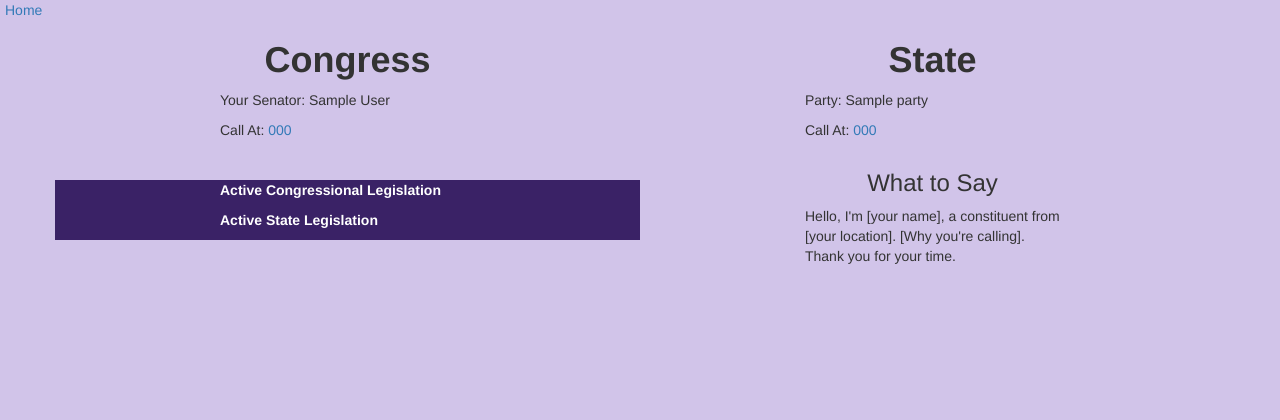
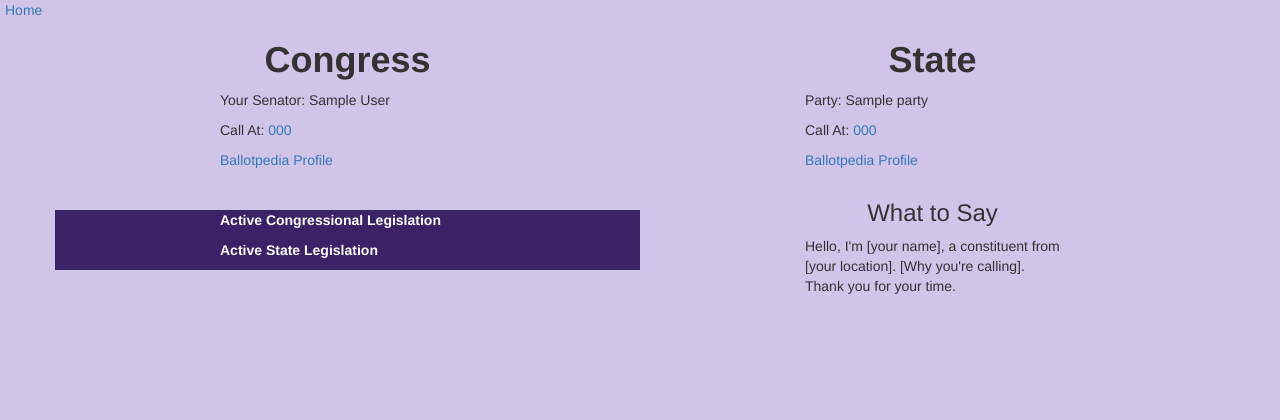
Before and after one commit to sathvikn/yourgovyourvoice, a Flask app: template templates/reps.html in a window 1280 px wide. Shown: the top 420 px of the page. Run offline with Flask 2, Linux system fonts and the light colour scheme; the template is opened without the code that fills it: most values are stand-ins (such as "Sample title", 1, 10 or a date in 2020); some libraries are stand-ins or nearby versions.

Commit message:
ballotpedia

```diff
--- a/templates/fedbilldetail.html
+++ b/templates/fedbilldetail.html
@@ -14,7 +14,11 @@
   <body >
     <div class = 'base'><a href="/index" style = 'margin-left: 5'>Home</a> </div>
 
-  <h1> {{ bill_title }} </h1>
+  <h1> {% filter upper %}
+    {{b.bill_id}}:
+    {% endfilter %}
+
+  {{ bill_title }} </h1>
   <p> Summary: {{ b.summary }} </p>
   <p> {% if b.history.house_passage_result == 'pass' and not b.history.senate_passage_result or not b.history.senate_passage_result%}
       Active in Senate </p>
--- a/templates/reps.html
+++ b/templates/reps.html
@@ -34,6 +34,7 @@
         <p> Party: Independent </p>
         {% endif %}
         <p> Call At: <a href = 'tel:'{{c.phone}}> {{ c.phone }}</a></p>
+        <p> <a href = {{c.ballotpedia}}> Ballotpedia Profile </a> </p>
     {% endfor %}
     </div>
     <div class = 'col-md-6'>
@@ -53,6 +54,7 @@
         {% endif %}
         <p>Party: {{ s.party }} </p>
         <p> Call At: <a href = 'tel:' {{s.offices[0].phone}}> {{ s.offices[0].phone }} </a></p>
+        <p> <a href = {{s.ballotpedia}}> Ballotpedia Profile</a></p>
     {% endfor %}
     </div>
  </div>
--- a/views.py
+++ b/views.py
@@ -60,6 +60,8 @@ def reps():
     fed_url = "https://congress.api.sunlightfoundation.com" + "/legislators/locate?latitude=" + str(lat_long[0]) + "&longitude=" + str(lat_long[1])
     fed_json = json_converter(fed_url)
     cong = sorted([rep for rep in fed_json['results']], key = itemgetter('title'))
+    for c in cong:
+        c['ballotpedia'] = 'https://ballotpedia.org' + "/" + c['first_name'] + "_" + c["last_name"]
     state_url = "https://openstates.org/api/v1/legislators/geo/?lat=" + str(lat_long[0]) + "&long=" + str(lat_long[1]) + "&apikey=" + key
     state_json = json_converter(state_url)
     state_leg = [rep for rep in state_json]
@@ -74,6 +76,7 @@ def reps():
             l['chamber'] = 'House of Delegates'
         else:
             l['chamber'] = 'House of Representatives'
+        l['ballotpedia'] = "https://ballotpedia.org/" + l['first_name'] + "_" + l["last_name"]
     return render_template('reps.html', title = 'Reps', congress = cong, state_leg = state_leg)
 
 @app.route('/congbills', methods = ['GET', 'POST'])
```
